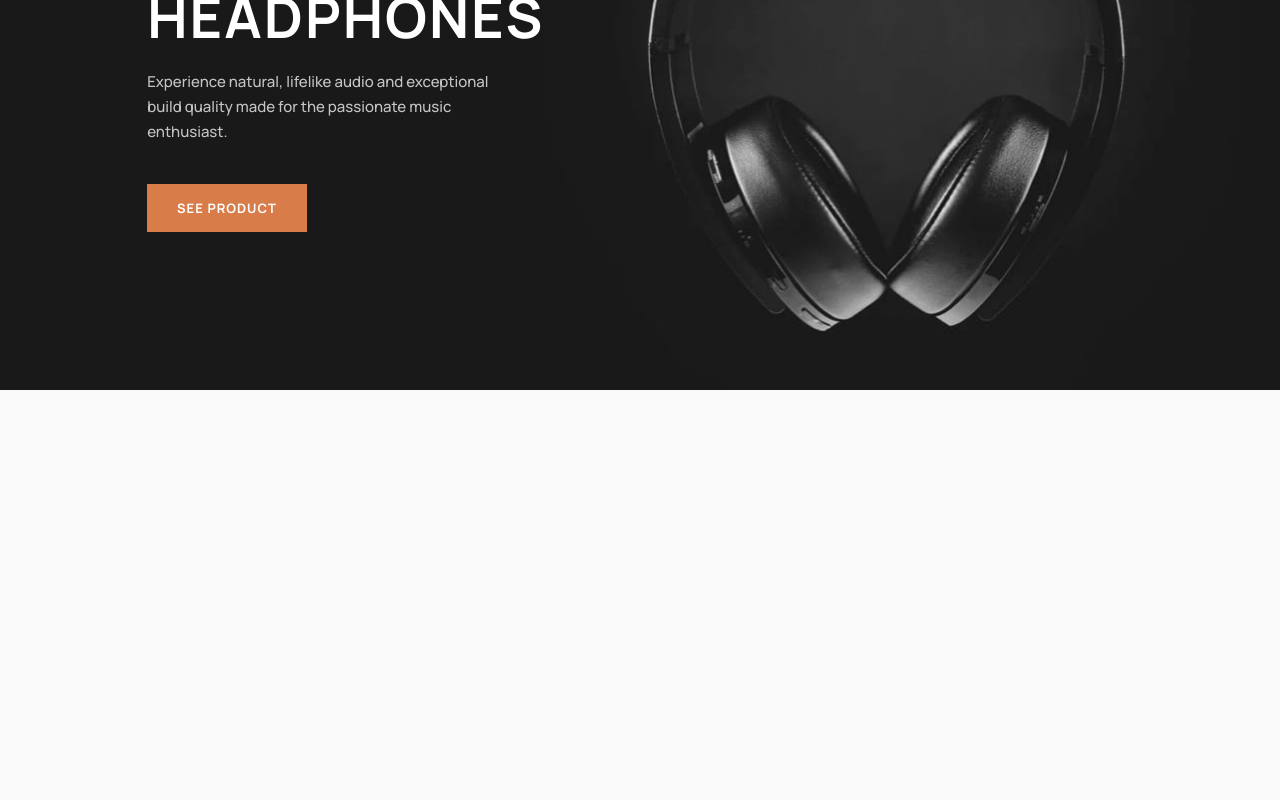
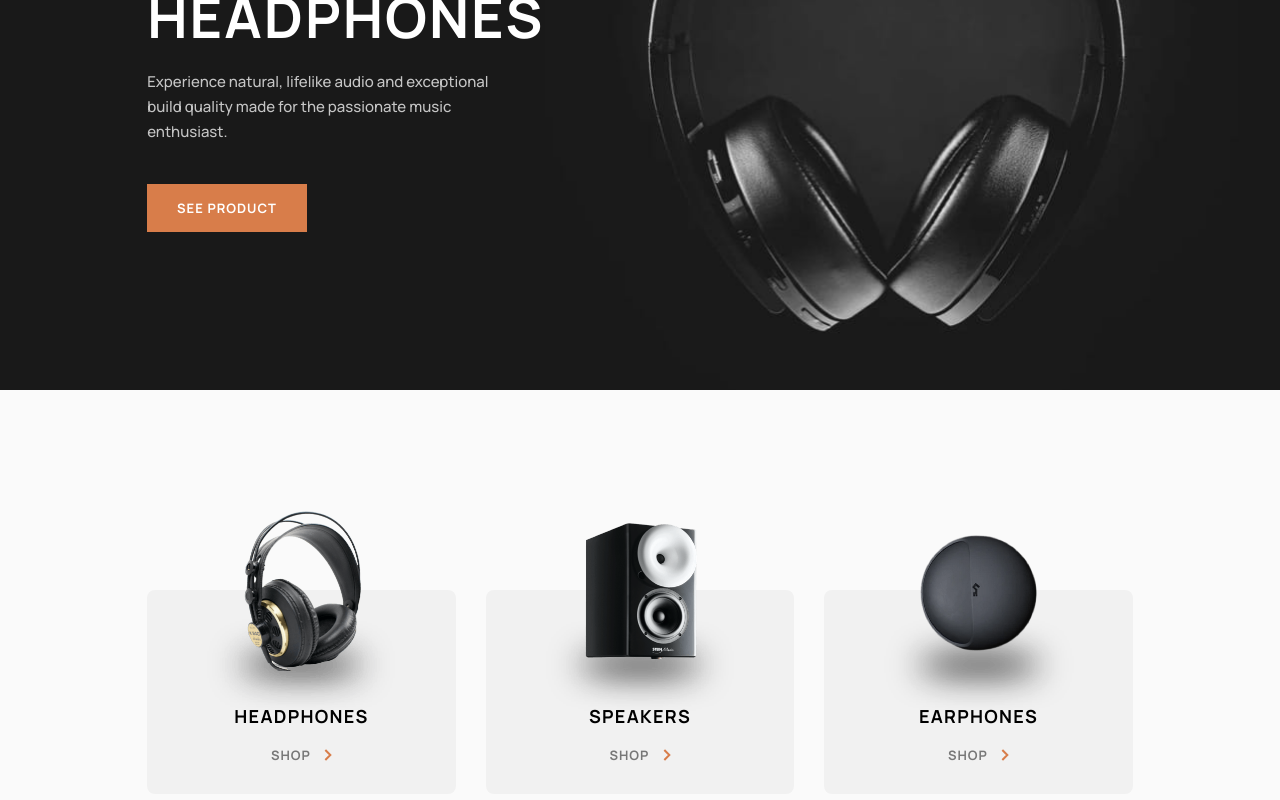
Before and after one commit to bluepersia/audiophile-fullstack, a React (Vite) app in the folder frontend/: page / in a window 1280 px wide. Shown: the part 340-1140 px from the top of the page. Before the commit the page ends 930 px from the top, so only its background shows below. Built offline with nearby package versions, Linux system fonts and the light colour scheme.

Commit message:
Add categories section

```diff
--- /dev/null
+++ b/frontend/src/components/Categories/Categories.module.scss
@@ -0,0 +1,29 @@
+@use "/src/css/variables" as *;
+
+.list {
+  display: flex;
+  flex-direction: column;
+  row-gap: 4.533rem;
+}
+
+@media (min-width: $bp-tablet) {
+  .list {
+    flex-direction: row;
+    justify-content: space-between;
+    column-gap: 0.66rem;
+  }
+
+  .listItem {
+    flex-basis: 32.36%;
+  }
+}
+
+@media (min-width: $bp-desktop) {
+  .list {
+    column-gap: 2rem;
+  }
+
+  .listItem {
+    flex-basis: 31.53%;
+  }
+}
--- /dev/null
+++ b/frontend/src/components/Categories/Categories.tsx
@@ -0,0 +1,42 @@
+import { useQuery } from "@tanstack/react-query";
+import { type JSX } from "react/jsx-runtime";
+import { getCategories } from "../../api/categories";
+import useProgQuery from "../../hooks/useProgQuery";
+import { useId } from "react";
+import styles from "./Categories.module.scss";
+import clsx from "clsx";
+import CategoryCard from "./CategoryCard/CategoryCard";
+
+export default function Categories(): JSX.Element {
+  const categoriesQuery = useQuery({
+    queryKey: ["categories"],
+    queryFn: getCategories,
+  });
+  const titleId = useId();
+
+  const { jsxToRender } = useProgQuery(renderCategories, categoriesQuery);
+
+  function renderCategories() {
+    const categories = categoriesQuery.data!;
+    return (
+      <nav className={styles.nav}>
+        <ul className={clsx(styles.list, "resetList")}>
+          {categories.map((cat) => (
+            <li key={cat.id} className={styles.listItem}>
+              <CategoryCard {...cat} />
+            </li>
+          ))}
+        </ul>
+      </nav>
+    );
+  }
+
+  return (
+    <section aria-labelledby={titleId} className={styles.categories}>
+      <h2 className="srOnly" id={titleId}>
+        Categories
+      </h2>
+      <div className={clsx(styles.inner, "container")}>{jsxToRender}</div>
+    </section>
+  );
+}
--- /dev/null
+++ b/frontend/src/components/Categories/CategoryCard/CategoryCard.module.scss
@@ -0,0 +1,72 @@
+@use "/src/css/variables" as *;
+@use "/src/css/mixins";
+
+.categoryCard {
+  background-color: var(--color-neutral-700);
+  display: flex;
+  flex-direction: column;
+  align-items: center;
+  justify-content: end;
+  text-align: center;
+  padding-bottom: 1.46rem;
+  border-radius: 8px;
+  height: 165px;
+}
+
+.img {
+  order: 1;
+  width: 150px;
+}
+
+.title {
+  order: 2;
+  font-size: 1rem;
+  margin-bottom: 1.13rem;
+  letter-spacing: 0.0713em;
+  text-transform: uppercase;
+}
+
+.btn {
+  order: 3;
+  display: flex;
+  align-items: center;
+  column-gap: 0.88rem;
+  font-size: 0.866rem;
+  font-weight: bold;
+  letter-spacing: 0.0769em;
+  text-transform: uppercase;
+  text-decoration: none;
+  color: var(--color-neutral-0);
+  transition: color 300ms;
+}
+
+.btnText {
+  opacity: 0.5;
+}
+
+.btn:hover,
+.btn:focus {
+  color: var(--color-accent-500);
+}
+
+@media (min-width: $bp-tablet) {
+  .title {
+    font-size: clamp(1rem, 0.644rem + 0.694vi, 1.2rem);
+  }
+}
+
+@media (min-width: $bp-desktop) {
+  .categoryCard {
+    height: 204px;
+    padding-bottom: 2rem;
+  }
+
+  .img {
+    width: 220px;
+    margin-bottom: -1.1rem;
+  }
+
+  .title {
+    @include mixins.h6;
+  }
+}
--- /dev/null
+++ b/frontend/src/components/Categories/CategoryCard/CategoryCard.tsx
@@ -0,0 +1,29 @@
+import type { JSX } from "react/jsx-runtime";
+import styles from "./CategoryCard.module.scss";
+import { Link } from "react-router";
+import { createCategoryLink } from "../../../utils/linkCreation";
+import arrowImg from "/src/assets/shared/desktop/icon-arrow-right.svg";
+
+type CategoryCardProps = {
+  name: string;
+  image: string;
+};
+export default function CategoryCard({
+  image,
+  name,
+}: CategoryCardProps): JSX.Element {
+  return (
+    <div className={styles.categoryCard}>
+      <h3 className={styles.title}>{name}</h3>
+      <Link
+        to={createCategoryLink(name)}
+        aria-label={`Shop ${name}`}
+        className={styles.btn}
+      >
+        <span className={styles.btnText}>Shop</span>
+        <img src={arrowImg} alt="" className={styles.arrowImg} />
+      </Link>
+      <img src={image} alt="" className={styles.img} />
+    </div>
+  );
+}
--- a/frontend/src/pages/Home/Home.module.scss
+++ b/frontend/src/pages/Home/Home.module.scss
@@ -4,8 +4,16 @@
   margin-bottom: clamp(6.133rem, 2.571rem + 14.249vi, 9.867rem);
 }
 
+.categories {
+  margin-bottom: 8rem;
+}
+
 @media (min-width: $bp-tablet) {
   .hero {
     margin-bottom: clamp(9.867rem, 3.704rem + 12.037vi, 13.333rem);
   }
+
+  .categories {
+    margin-bottom: clamp(6.4rem, -2.133rem + 16.667vi, 11.2rem);
+  }
 }
--- a/frontend/src/pages/Home/Home.tsx
+++ b/frontend/src/pages/Home/Home.tsx
@@ -1,6 +1,7 @@
 import type { JSX } from "react/jsx-runtime";
 import Hero from "./Hero/Hero";
 import styles from "./Home.module.scss";
+import Categories from "../../components/Categories/Categories";
 
 export default function Home(): JSX.Element {
   return (
@@ -8,6 +9,9 @@ export default function Home(): JSX.Element {
       <div className={styles.hero}>
         <Hero />
       </div>
+      <div className={styles.categories}>
+        <Categories />
+      </div>
     </>
   );
 }
```
